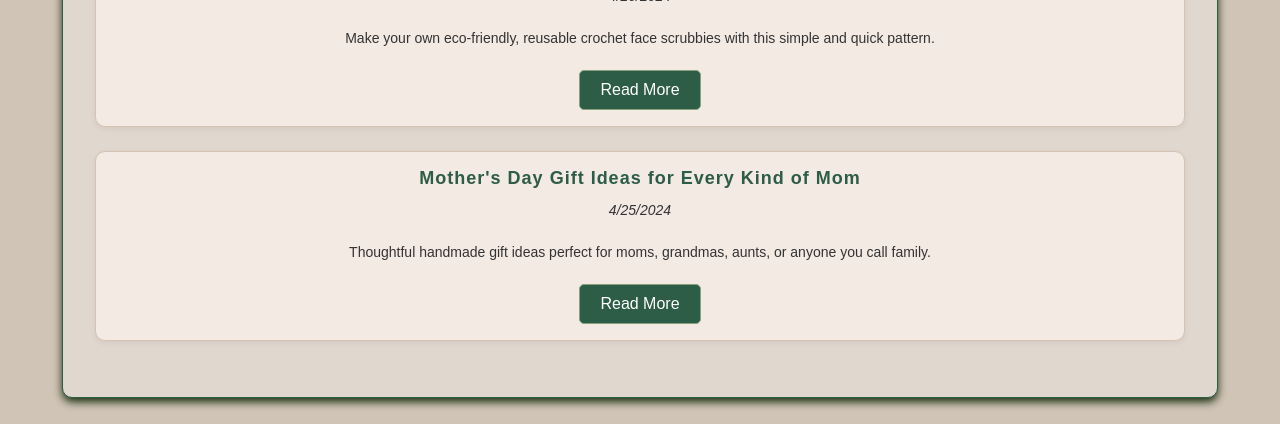
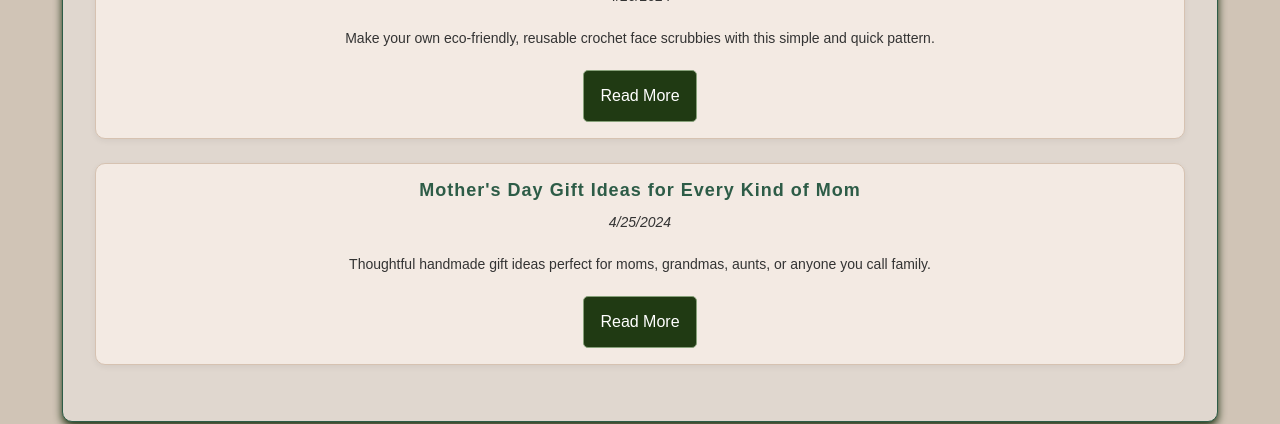
Before and after one commit to aimeeReilly64/TangledOakWeb2.0, a React (Vite) app in the folder frontend/: page /blog in a window 1280 px wide. Shown: the part 403-827 px from the top of the page. Built offline with nearby package versions, Linux system fonts and the light colour scheme.

Commit message:
Update styles.css

```diff
--- a/frontend/src/css/styles.css
+++ b/frontend/src/css/styles.css
@@ -567,215 +567,6 @@ h3 {
 .button:hover {
   background-color: #2a4c20;
 }
-/* Base Reset + Global */
-* {
-  box-sizing: border-box;
-  margin: 0;
-  padding: 0;
-}
-.product-page {
-  padding: 20px;
-}
-
-.product-header {
-  text-align: center;
-  margin-bottom: 20px;
-}
-
-.product-content {
-  display: flex;
-  justify-content: space-around;
-  align-items: flex-start;
-}
-
-.product-image img {
-  max-width: 300px;
-  border-radius: 8px;
-}
-
-.product-details {
-  flex: 1;
-  padding: 20px;
-}
-
-.product-variations {
-  margin: 10px 0;
-}
-
-.checkout-button {
-  display: inline-block;
-  padding: 10px 20px;
-  background-color: #4CAF50;
-  color: white;
-  text-align: center;
-  text-decoration: none;
-  border-radius: 5px;
-}
-
-body {
-  font-family: "Poppins", sans-serif;
-  background-color: #d0c4b6;
-  color: #333;
-  min-height: 100vh;
-}
-
-/* Headings */
-h1 {
-  font-size: clamp(1.25rem, 2vw, 2rem);
-  margin-bottom: 20px;
-  text-align: center;
-  font-weight: bold;
-  letter-spacing: 1px;
-  color: #2D5C47;
-}
-
-h2 {
-  font-size: 18px;
-  margin-bottom: 10px;
-  font-weight: bold;
-  letter-spacing: 1px;
-  color: #2D5C47;
-}
-
-p {
-  font-size: 14px;
-  line-height: 1.6;
-  margin-bottom: 20px;
-}
-
-/* Layout */
-.main-wrapper {
-  display: flex;
-  align-items: flex-start;
-  min-height: 100vh;
-}
-
-.main-content {
-  padding: 2rem;
-  background-color: #d0c4b6;
-  position: relative;
-  z-index: 2;
-}
-
-/* Header Wrapper */
-.framed-header,
-.framed-footer {
-  max-width: 1400px;
-  margin: 0 auto;
-  padding: 0 1rem;
-  border-radius: 20px;
-  overflow: hidden;
-}
-
-/* Header */
-.header {
-  display: flex;
-  align-items: center;
-  justify-content: space-between;
-  color: #1a2f0f;
-  width: 90%;
-  margin: -20px auto 0 auto;
-  z-index: 1001;
-  background-color: #abc29c;
-  padding: 30px;
-  border-radius: 30px;
-  text-align: center;
-  border-top-left-radius: 30px;
-  border-top-right-radius: 30px;
-  box-shadow: 0 2px 5px rgb(26, 47, 15);
-  position: relative;
-  margin-top: auto;
-}
-
-.nav-links {
-  display: flex;
-  gap: 40px;
-  flex-wrap: wrap;
-}
-
-.nav-link {
-  color: #2D5C47;
-  text-decoration: none;
-  font-size: 1.1rem;
-  transition: color 0.3s;
-}
-
-.nav-link:hover {
-  color: #87a17a;
-}
-
-.soft-background {
-  background-color: #e6ddd0; /* soft clay tone */
-  padding: 2rem;
-  border-radius: 12px;
-}
-
-.soft-box {
-  background-color: #f3eae3; /* warm off-white */
-  border-radius: 10px;
-  padding: 1rem;
-  border: 1px solid #d6c2b1;
-  box-shadow: 0 2px 6px rgba(0, 0, 0, 0.06);
-}
-
-.product-buttons {
-  margin-top: 1rem;
-}
-
-.new-badge {
-  position: absolute;
-  top: 10px;
-  left: 10px;
-  background-color: #87a17a; /* this soft green */
-  color: white;
-  font-weight: bold;
-  font-size: 12px;
-  padding: 4px 8px;
-  border-radius: 6px;
-  z-index: 1;
-}
-
-h3 {
-  font-size: 15px;
-  margin-bottom: 10px;
-  text-align: center;
-  font-weight: bold;
-  letter-spacing: 1px;
-  color: #2D5C47;
-}
-
-/* Context Box */
-.context-box {
-  background-color: rgb(224, 215, 207);
-  border: 1px solid #2D5C47;
-  border-radius: 10px;
-  padding: 2rem;
-  text-align: center;
-  box-shadow: 0 4px 8px rgb(26, 47, 15);
-  margin: 2rem auto;
-  width: 95%;
-  max-width: 1400px;
-  margin-bottom: 2rem;
-}
-
-/* Buttons */
-.button {
-  background-color: #2D5C47;
-  color: white;
-  padding: 10px 20px;
-  border-radius: 5px;
-  text-decoration: none;
-  font-size: 16px;
-  border: 1px solid #87a17a;
-  transition: background-color 0.3s;
-  cursor: pointer;
-}
-
-.button:hover {
-  background-color: #87a17a;
-}
-
-/* Removed leaf animation block */
 
 .map {
   width: 100%;
@@ -906,7 +697,9 @@ h3 {
 .vendor-button:hover {
   background-color: #87a17a;
 }
-
+h1 {
+  font-size: clamp(1.25rem, 2vw, 2rem);
+}
 .feature-img {
   width: 100%;
   max-width: 700px; /* or whatever size looks best for your layout */
@@ -916,9 +709,15 @@ h3 {
   border-radius: 8px;
   border: 1px solid #2D5C47;
   box-shadow: 0 4px 12px rgba(0, 0, 0, 0.15);
+}
+@media screen and (max-width: 480px) {
+  .feature-img {
+    max-width: 100%;
+  }
+}
+.feature-img {
   margin-bottom: 1.5rem;
 }
-
 @media screen and (max-width: 900px) {
   header {
     flex-direction: column;
```
